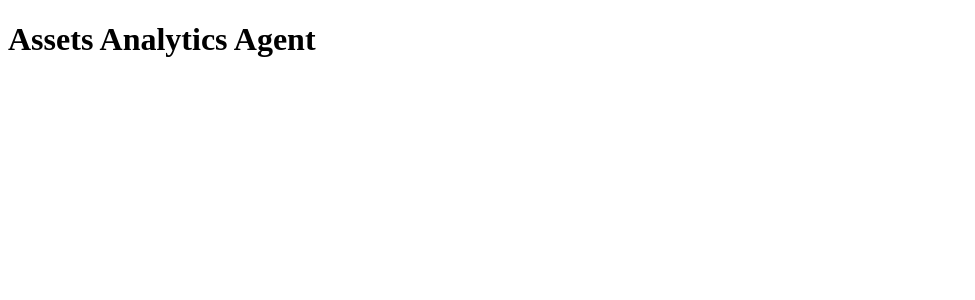
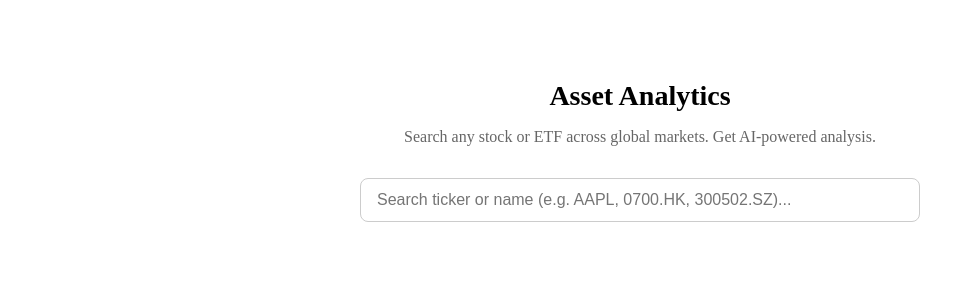
Before and after one commit to andy-c-426/assets_analytics_agent, a React (Vite) app in the folder frontend/: page / in a window 1280 px wide. Shown: the top 300 px of the page, without its empty margins (0-975 px from the left). Built offline with nearby package versions, Linux system fonts and the light colour scheme.

Commit message:
feat: wire up routing for search and asset pages

```diff
--- a/frontend/src/App.tsx
+++ b/frontend/src/App.tsx
@@ -1,5 +1,15 @@
-function App() {
-  return <h1>Assets Analytics Agent</h1>
+// frontend/src/App.tsx
+import { BrowserRouter, Routes, Route } from 'react-router-dom';
+import SearchPage from './pages/SearchPage';
+import AssetPage from './pages/AssetPage';
+
+export default function App() {
+  return (
+    <BrowserRouter>
+      <Routes>
+        <Route path="/" element={<SearchPage />} />
+        <Route path="/asset/:symbol" element={<AssetPage />} />
+      </Routes>
+    </BrowserRouter>
+  );
 }
-
-export default App
```
